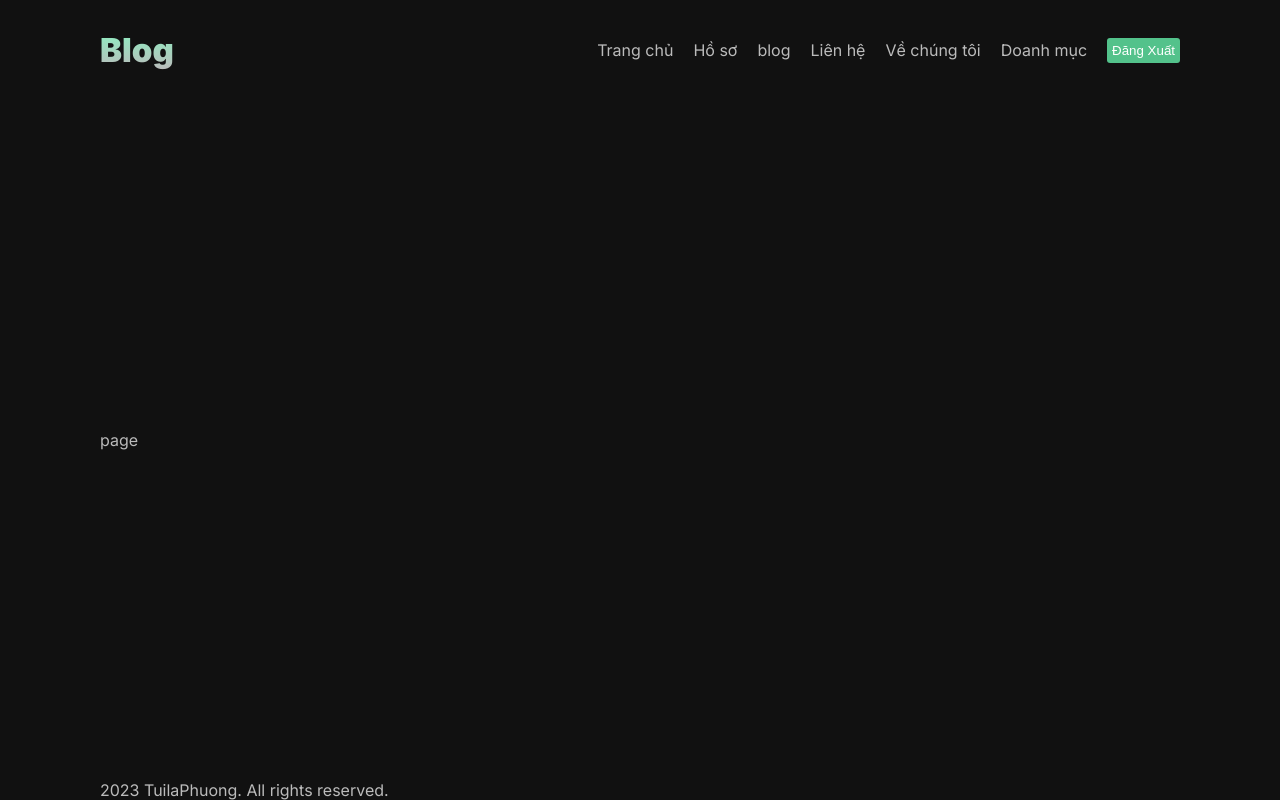
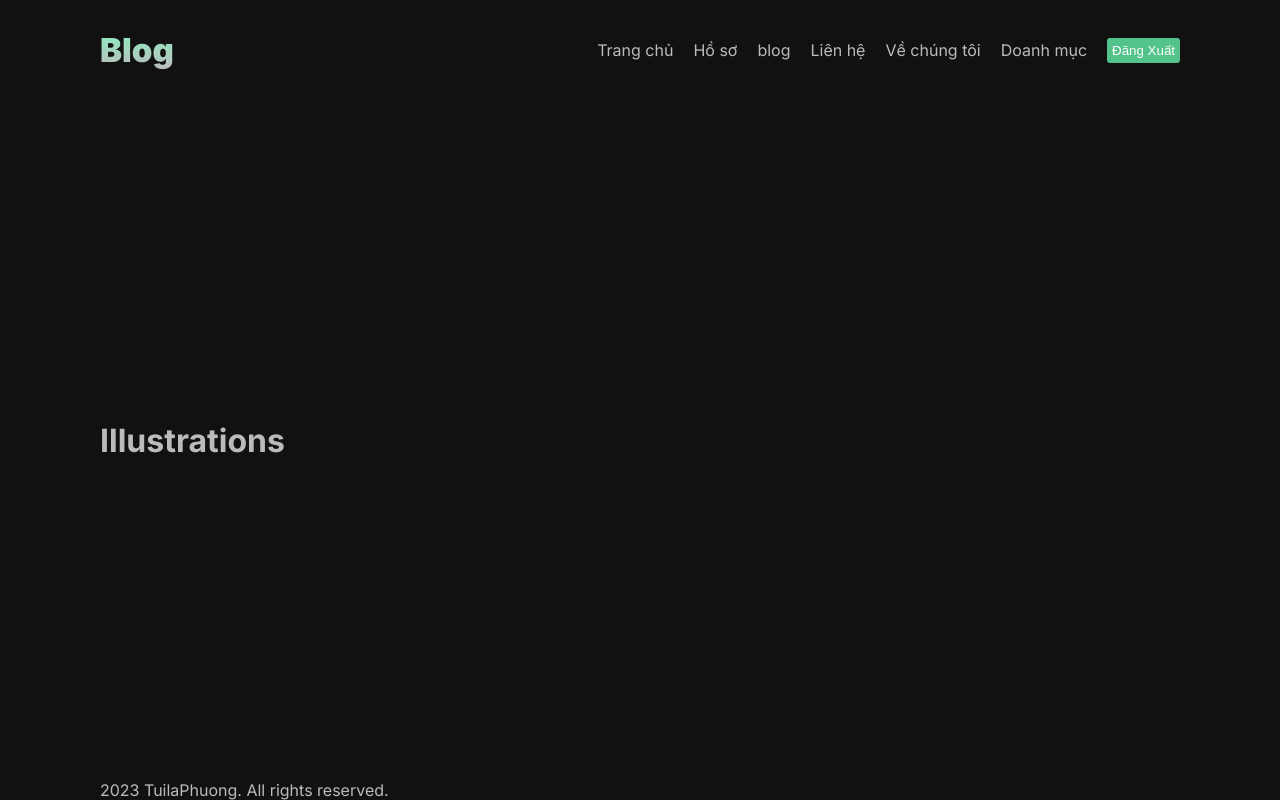
Before and after one commit to PhuongMinhhh/Blog-Next, a Next.js app: page /portfolio in a window 1280 px wide. Built offline with nearby package versions, Linux system fonts and the light colour scheme.

Commit message:
porfolio update

```diff
--- a/src/app/portfolio/page.jsx
+++ b/src/app/portfolio/page.jsx
@@ -1,5 +1,17 @@
+import React from "react";
+import Link from "next/link";
+import styles from "./page.module.css";
 const Portfolio = () => {
-  return <div>page</div>;
+  return (
+    <div className={styles.container}>
+      <h1 className={styles.selectTitle}>
+        <div className={styles.items}>
+          <Link className={styles.item} href="/portfolio/illustrations"></Link>
+          <span className={styles.title}>Illustrations</span>
+        </div>
+      </h1>
+    </div>
+  );
 };
 
 export default Portfolio;
--- /dev/null
+++ b/src/app/portfolio/page.module.css
@@ -0,0 +1 @@
+.container{}
```
Also changed, not shown: 1 other file (tests, documents, lock files or other folders).
